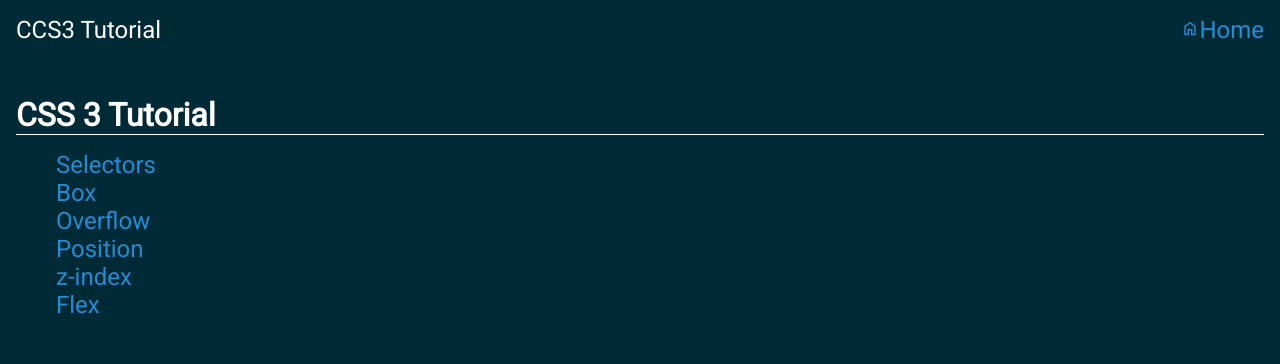
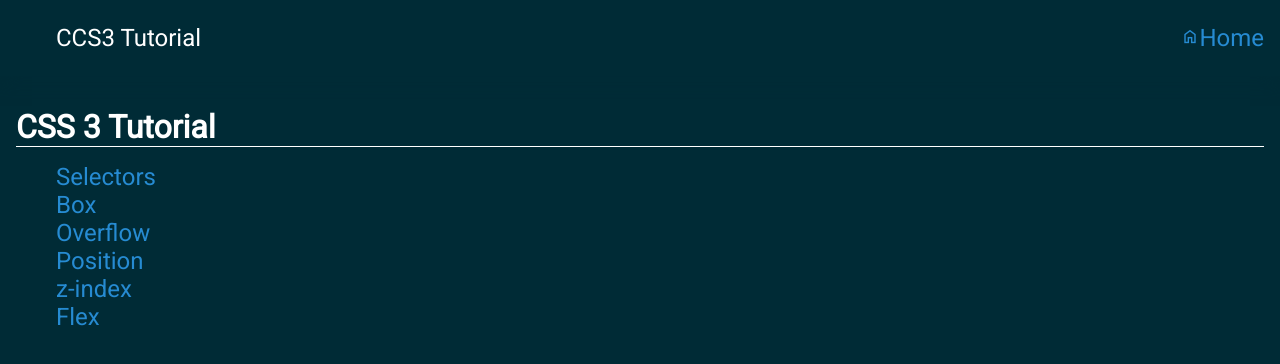
Before and after one commit to pascencio/css3-tutorial, a Nuxt app: page / in a window 1280 px wide. Shown: the top 364 px of the page. Built offline with nearby package versions, Linux system fonts and the light colour scheme.

Commit message:
fix: Tamaño de header y titulo de CSS

```diff
--- a/assets/css/main.css
+++ b/assets/css/main.css
@@ -32,23 +32,19 @@ a:hover {
     color: #fff;
 }
 
-header,
-footer {
+header {
+    top: 0;
     font-size: 1.5rem;
-    height: 2rem;
-    padding: 1rem 1rem;
     position: sticky;
+    padding: 0 1rem 0 1rem;
     background-color: #002B36;
     box-shadow: #002B36 0px 0px 20px 0px;
     z-index: 1000;
+    margin: 0 0 1rem 0;
 }
 
 header .material-symbols-outlined {
     font-size: 19px;
-}
-
-header {
-    top: 0;
 }
 
 header>div {
@@ -56,20 +52,8 @@ header>div {
     justify-content: space-between;
 }
 
-footer {
-    bottom: 0;
-}
-
 nav {
     font-size: 1.5rem;
-}
-
-header {
-    margin: 0 0 1rem 0;
-}
-
-footer {
-    margin: 1rem 0 0 0;
 }
 
 code {
--- a/layouts/default.vue
+++ b/layouts/default.vue
@@ -2,9 +2,17 @@
     <div>
         <header>
             <div>
-                <div>CCS3 Tutorial</div>
                 <div>
-                    <NuxtLink to="/"><span class="material-symbols-outlined">home</span>Home</NuxtLink>
+                    <menu>
+                        <nav>CCS3 Tutorial</nav>
+                    </menu>
+                </div>
+                <div>
+                    <menu>
+                        <nav>
+                            <NuxtLink to="/"><span class="material-symbols-outlined">home</span>Home</NuxtLink>
+                        </nav>
+                    </menu>
                 </div>
             </div>
         </header>
```
